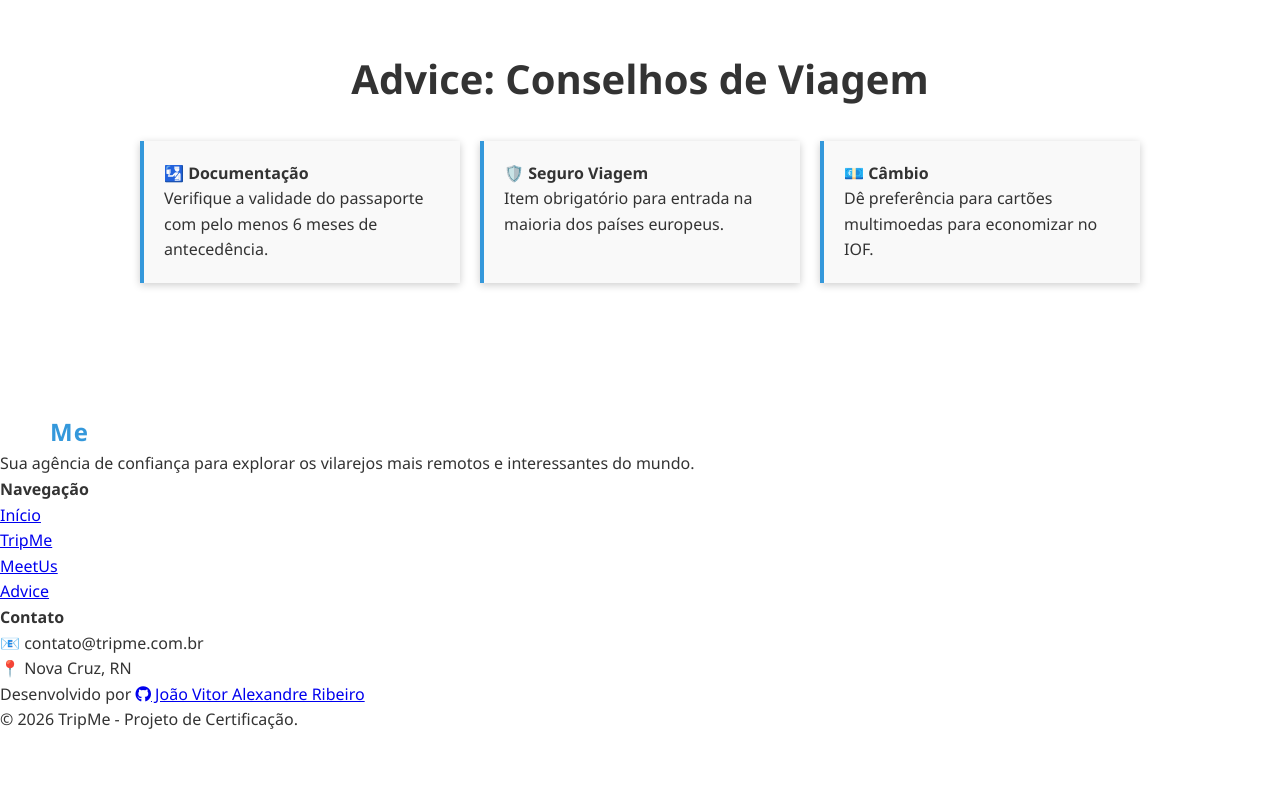
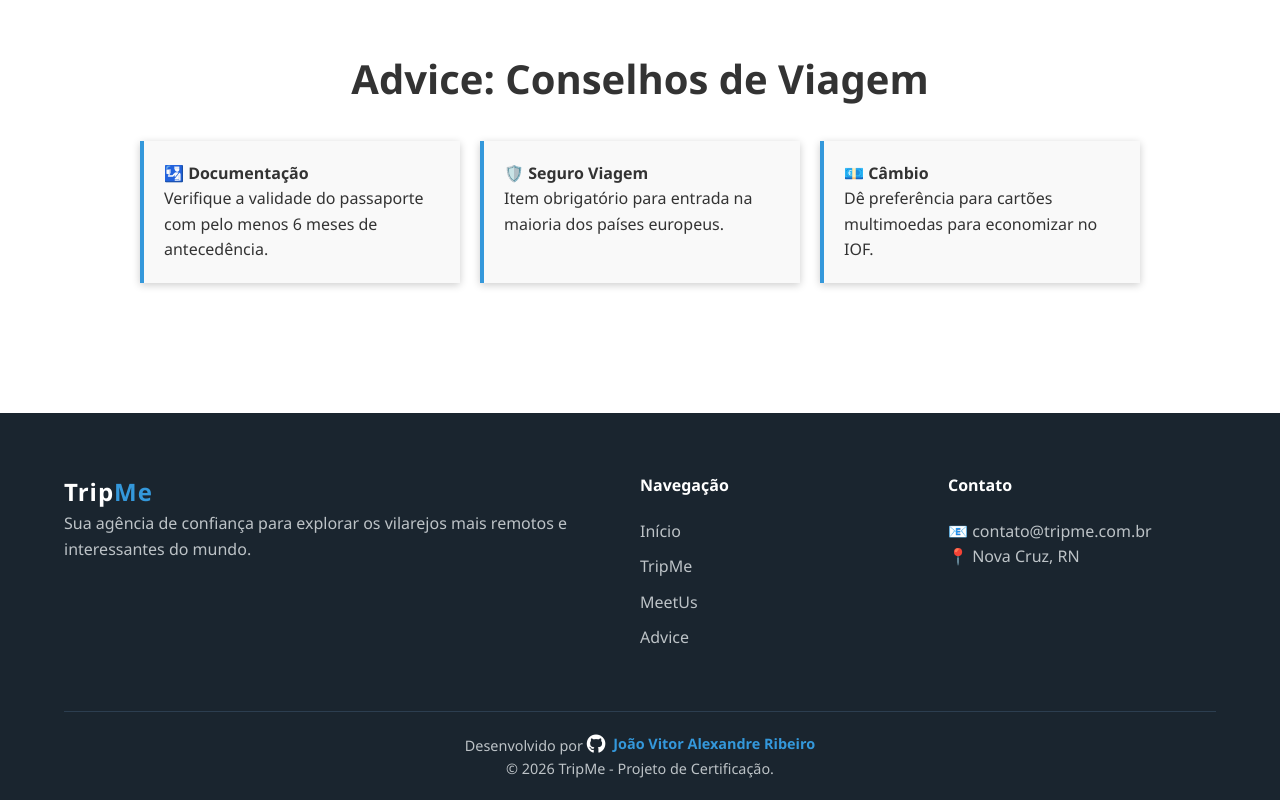
Before and after one commit to jvaribeiro/viagens--landing-page, a plain HTML site: page index.html in a window 1280 px wide. Shown: the part 2068-2868 px from the top of the page. Before the commit the page ends 2801 px from the top, so only its background shows below. Drawn offline with Linux system fonts and the light colour scheme.

Commit message:
Aplicando css no footer

```diff
--- a/style.css
+++ b/style.css
@@ -224,3 +224,75 @@ h2 {
     text-align: left;
     box-shadow: 0 2px 8px rgba(0,0,0,0.2);
 }
+
+/* Footer */
+.footer-styled {
+    background-color: #1a252f;
+    color: #bdc3c7;
+    padding: 60px 5% 20px;
+}
+
+.footer-container {
+    display: grid;
+    grid-template-columns: 2fr 1fr 1fr;
+    gap: 40px;
+    max-width: 1200px;
+    margin: 0 auto;
+}
+
+.footer-brand h4, .footer-links h4, .footer-contact h4 {
+    color: white;
+    margin-bottom: 20px;
+}
+
+.footer-links ul {
+    list-style: none;
+}
+
+.footer-links li {
+    margin-bottom: 10px;
+}
+
+.footer-links a {
+    color: #bdc3c7;
+    text-decoration: none;
+    transition: color 0.3s;
+}
+
+.footer-links a:hover {
+    color: #3498db; /* Consistência no hover */
+}
+
+.footer-bottom {
+    text-align: center;
+    margin-top: 50px;
+    padding-top: 20px;
+    border-top: 1px solid #2c3e50;
+    font-size: 0.9rem;
+}
+
+.github-link {
+    color: #3498db; /* Cor de destaque */
+    text-decoration: none;
+    font-weight: bold;
+    transition: all 0.3s ease;
+    display: inline-flex;
+    align-items: center;
+    gap: 8px; /* Espaço entre o ícone e o nome */
+}
+
+.github-link i {
+    font-size: 1.2rem;
+    color: white;
+}
+
+.github-link:hover {
+    color: white;
+    text-shadow: 0 0 8px rgba(52, 152, 219, 0.8);
+}
+
+.github-link:hover i {
+    color: #3498db;
+    transform: rotate(360deg); /* Um pequeno charme: o ícone gira no hover */
+    transition: 0.5s;
+}
```
